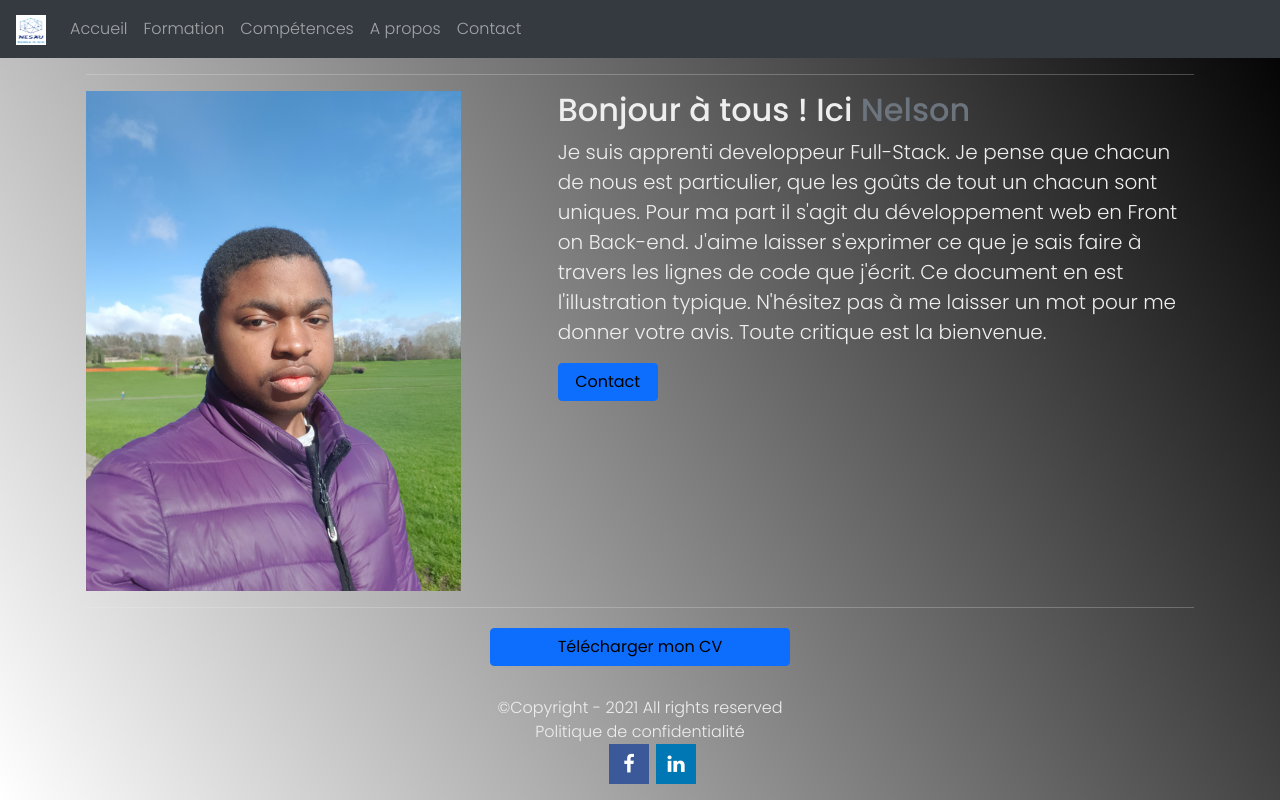
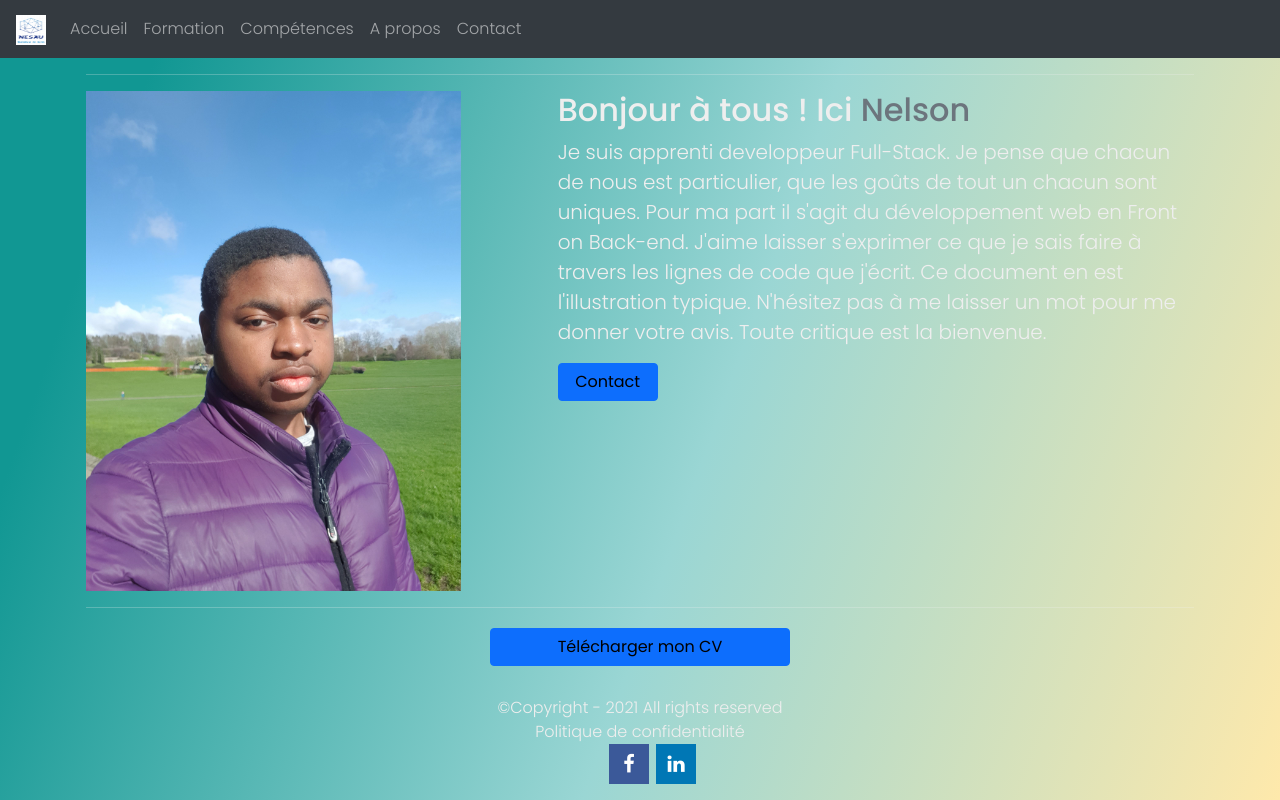
Before and after one commit to nelsonalikou/portfolio_nelson, a Symfony app: template templates/main/aboutUs.html.twig in a window 1280 px wide. Run offline with Twig, Linux system fonts and the light colour scheme; the template is opened without the code that fills it, so the values that code supplies are empty; some libraries are stand-ins or nearby versions.

Commit message:
Mise à jour dégradé.

```diff
--- a/templates/base.html.twig
+++ b/templates/base.html.twig
@@ -23,15 +23,15 @@
         <style>
             .degrade{
                 color: #eeeeee;
-                background-image:-moz-linear-gradient(30deg, white, black) ;
+                /*background-image:-moz-linear-gradient(30deg, white, black) ;
                 background-image:-webkit-linear-gradient(30deg, white, black);
                 background-image:-o-linear-gradient(30deg, white, black);
                 background-image:linear-gradient(60deg, white, black);
                 background-repeat: no-repeat;
                 background-position: center;
-                background-attachment: fixed;
+                background-attachment: fixed;*/
 
-                /*background-image: linear-gradient( 109.6deg,  rgba(17,151,147,1) 11.2%, rgba(154,214,212,1) 55.4%, rgba(255,233,171,1) 100.2% );*/
+                background-image: linear-gradient( 109.6deg,  rgba(17,151,147,1) 11.2%, rgba(154,214,212,1) 55.4%, rgba(255,233,171,1) 100.2% );
             }
 
             #scrollUp
```
